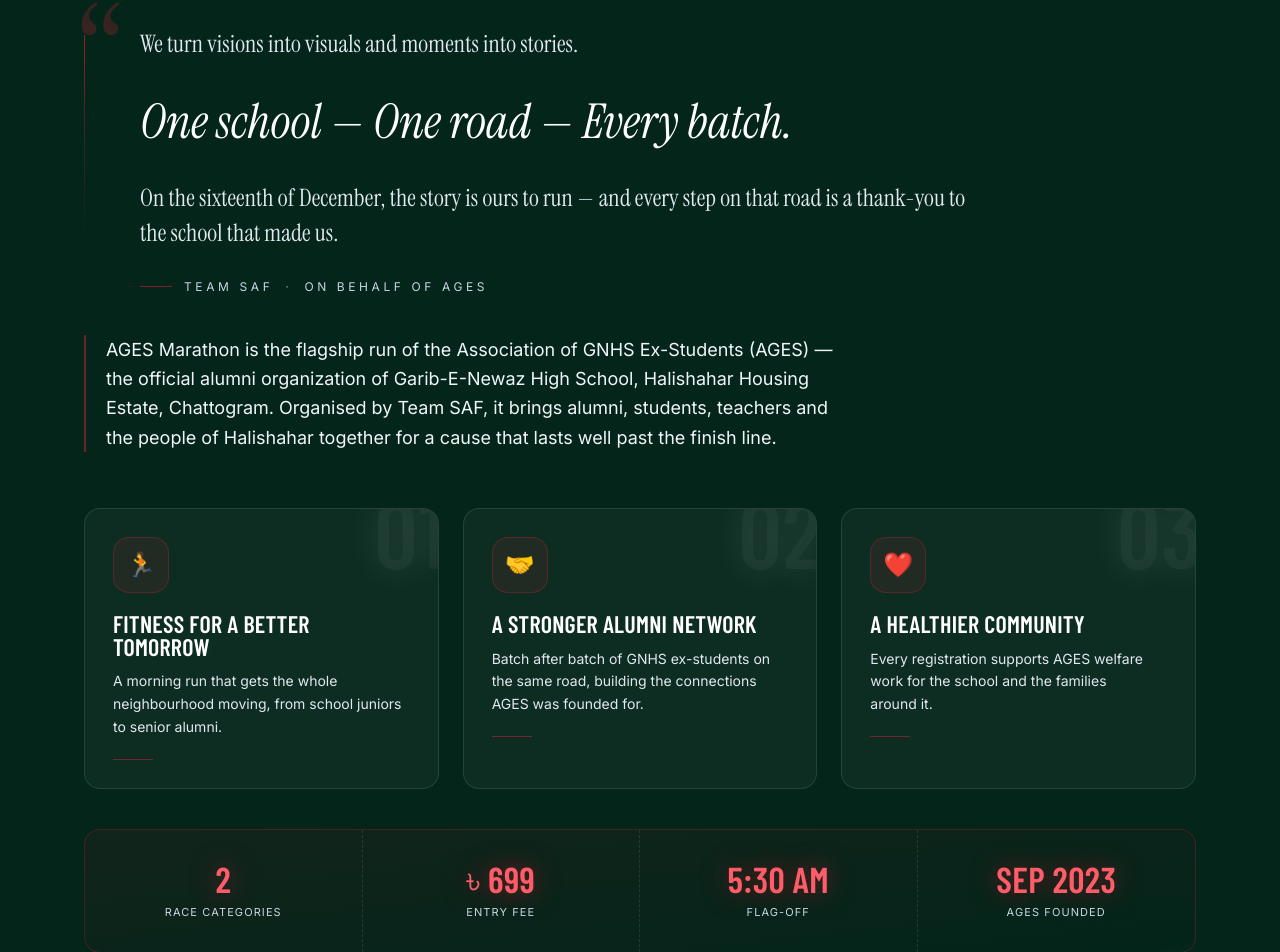
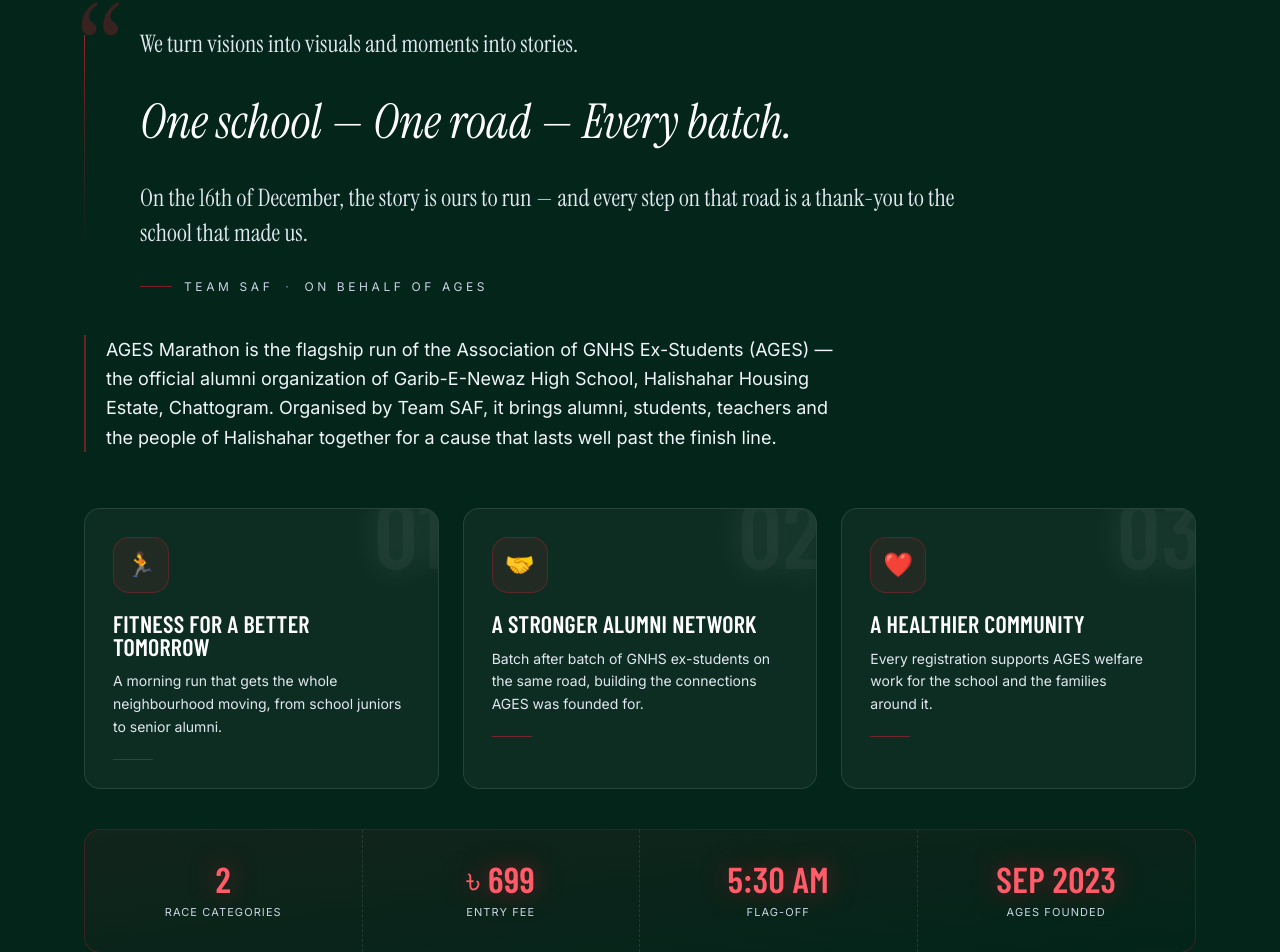
Before and after one commit to agesmarathon/agesmarathon.github.io, a React (Vite) app: page / in a window 1280 px wide. Shown: the part 1066-2018 px from the top of the page. Built offline with nearby package versions, Linux system fonts and the light colour scheme; a web font is replaced by a local one.

Commit message:
Use the numeral in the quote's date
Co-Authored-By: Claude Opus 5 <noreply@anthropic.com>

```diff
--- a/src/data/event.js
+++ b/src/data/event.js
@@ -34,7 +34,7 @@ export const event = {
       { text: 'We turn visions into visuals and moments into stories.' },
       { text: 'One school — One road — Every batch.', feature: true },
       {
-        text: 'On the sixteenth of December, the story is ours to run — and every step on that road is a thank-you to the school that made us.',
+        text: 'On the 16th of December, the story is ours to run — and every step on that road is a thank-you to the school that made us.',
       },
     ],
     author: 'Team SAF',
```
